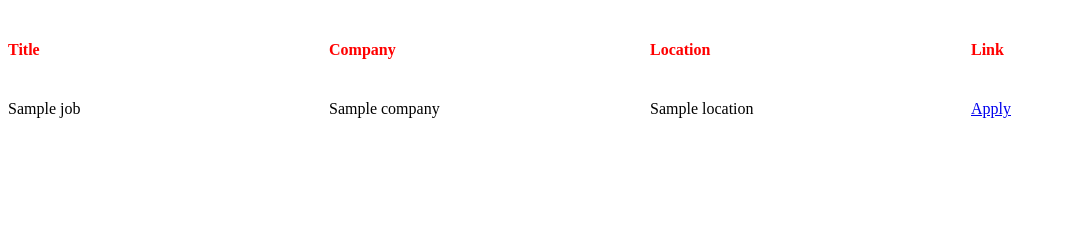
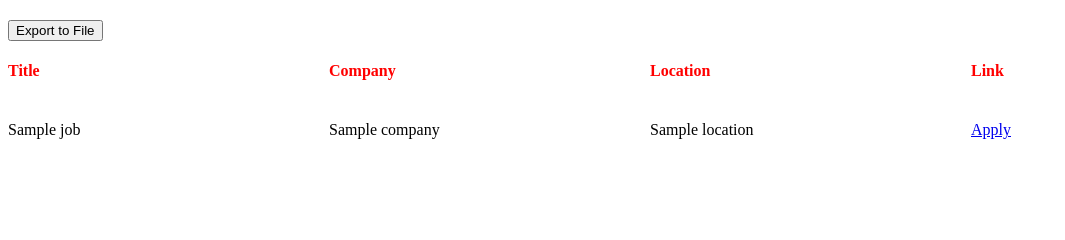
Before and after one commit to musekorea/Python-Scraper, a Flask app: template templates/scrap.html in a window 1280 px wide. Shown: the part 101-341 px from the top of the page, without its empty margins (0-1065 px from the left). Run offline with Flask 2, Linux system fonts and the light colour scheme; the template is opened without the code that fills it: most values are stand-ins (such as "Sample title", 1, 10 or a date in 2020).

Commit message:
export csv

```diff
--- a/server.py
+++ b/server.py
@@ -1,7 +1,8 @@
 from types import DynamicClassAttribute
-from flask import Flask, render_template, request, redirect, url_for
+from flask import Flask, render_template, request, redirect, url_for, send_file
 from stack import extract_job_stack
 from indeed import extract_job_indeed
+from exportCSV import save_to_file
 import os
 
 app = Flask("JobScrapper")
@@ -43,4 +44,23 @@ def search():
     return redirect("/")
   return render_template("scrap.html", query=query, searchNum=len(jobs), jobs=jobs)
 
-app.run(host="127.0.0.1", port=5050, )
+@app.route("/export")
+def export():
+  try:
+    query = request.args.get("word")
+    query = query.lower()
+    if not query:
+      raise Exception()
+    jobs = db.get(query)
+    if not jobs:
+      raise Exception()
+    save_to_file(jobs)
+    return send_file("jobs.csv")
+    #retrun send_file("jobs.csv", mimetype='text/csv', attachment_filename='jobs.csv', as_attachment=True)
+  except:
+    return redirect("/")
+
+
+
+
+app.run(host="127.0.0.1", port=5050,debug=True )
--- a/templates/scrap.html
+++ b/templates/scrap.html
@@ -13,6 +13,7 @@
   <body>
     <h1>Search Results</h1>
     <h3>Found {{searchNum}} results for : {{query}}</h3>
+    <a href="/export?word={{query}}"><button>Export to File</button></a>
     <section>
       <h4>Title</h4>
       <h4>Company</h4>
```
Also changed, not shown: exportCSV.py (added, +10 -0 lines).
